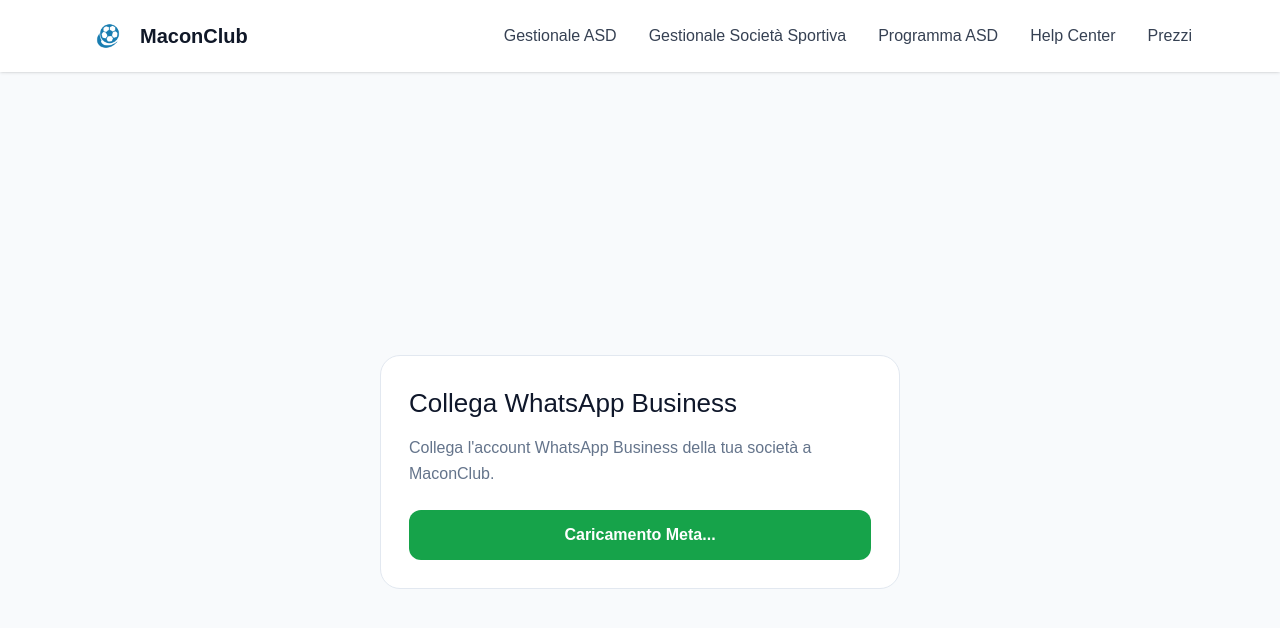
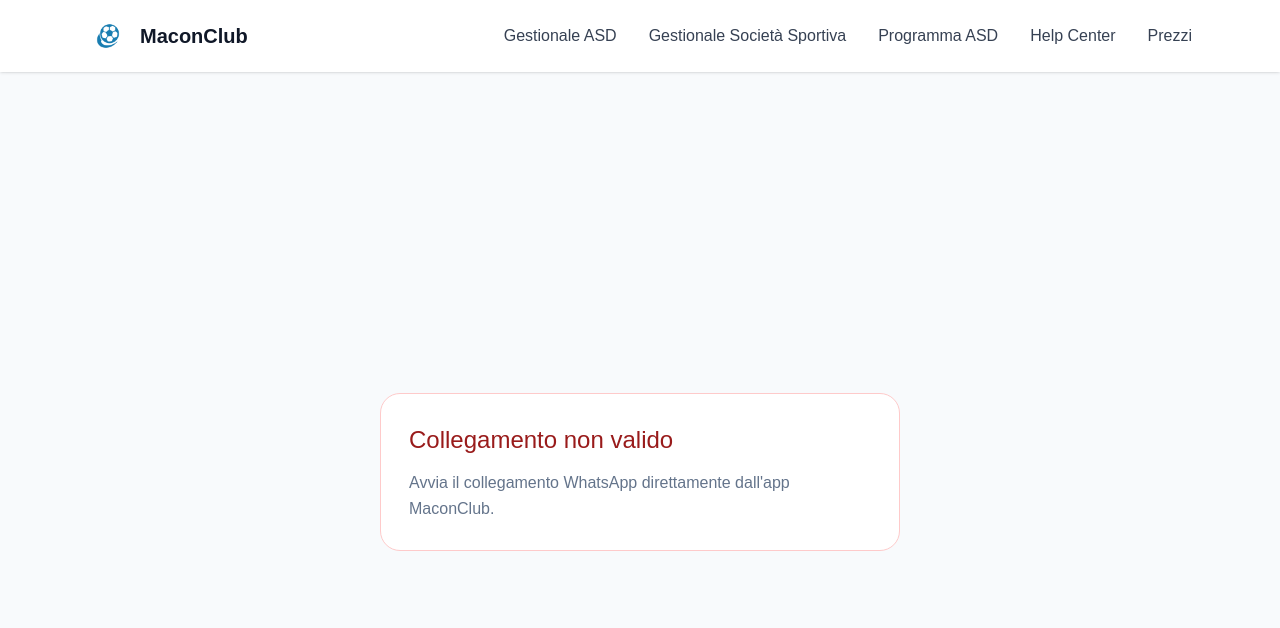
Before and after one commit to maurotto80/maconclub-landing, a Next.js app: page /whatsapp/connect in a window 1280 px wide. Shown: the top 628 px of the page. Built offline with nearby package versions, Linux system fonts and the light colour scheme.

Commit message:
add connect page whatsapp business

```diff
--- a/app/whatsapp/connect/page.tsx
+++ b/app/whatsapp/connect/page.tsx
@@ -1,8 +1,32 @@
 "use client";
 
-import { useEffect, useState } from "react";
+import {
+  useEffect,
+  useState,
+} from "react";
 import Script from "next/script";
 export default function WhatsAppConnectPage() {
+
+    const [
+    connectSession,
+    setConnectSession,
+  ] = useState<string | null>(null);
+
+  const [
+    sessionChecked,
+    setSessionChecked,
+  ] = useState(false);
+
+  const [
+  sessionValid,
+  setSessionValid,
+] = useState(false);
+
+const [
+  sessionError,
+  setSessionError,
+] = useState<string | null>(null);
+
   const [
     loading,
     setLoading,
@@ -22,6 +46,69 @@
   phoneNumberId,
   setPhoneNumberId,
 ] = useState<string | null>(null);
+
+useEffect(() => {
+  const validateSession =
+    async () => {
+      const params =
+        new URLSearchParams(
+          window.location.search
+        );
+
+      const session =
+        params.get("session")?.trim();
+
+      if (!session) {
+        setSessionChecked(true);
+        return;
+      }
+
+      try {
+        const response =
+          await fetch(
+            "https://api.maconclub.com/api/whatsapp/embedded-signup/session/validate",
+            {
+              method: "POST",
+
+              headers: {
+                "Content-Type":
+                  "application/json",
+              },
+
+              body: JSON.stringify({
+                connectToken: session,
+              }),
+            }
+          );
+
+        const data =
+          await response.json();
+
+        if (
+          !response.ok ||
+          data?.valid !== true
+        ) {
+          setSessionError(
+            data?.error ||
+              "Sessione di collegamento non valida"
+          );
+
+          return;
+        }
+
+        setConnectSession(session);
+        setSessionValid(true);
+      } catch {
+        setSessionError(
+          "Impossibile verificare la sessione di collegamento."
+        );
+      } finally {
+        setSessionChecked(true);
+      }
+    };
+
+  validateSession();
+}, []);
 
 useEffect(() => {
   const handleMessage = (
@@ -171,6 +258,61 @@
   );
 };
 
+if (!sessionChecked) {
+  return null;
+}
+
+if (
+  !connectSession ||
+  !sessionValid
+) {
+  return (
+    <main
+      style={{
+        minHeight: "100vh",
+        display: "flex",
+        alignItems: "center",
+        justifyContent: "center",
+        padding: 24,
+        backgroundColor: "#f8fafc",
+      }}
+    >
+      <div
+        style={{
+          width: "100%",
+          maxWidth: 520,
+          backgroundColor: "#ffffff",
+          border: "1px solid #fecaca",
+          borderRadius: 20,
+          padding: 28,
+        }}
+      >
+        <h1
+          style={{
+            margin: 0,
+            fontSize: 24,
+            color: "#991b1b",
+          }}
+        >
+          Collegamento non valido
+        </h1>
+
+        <p
+  style={{
+    marginTop: 12,
+    marginBottom: 0,
+    color: "#64748b",
+    lineHeight: 1.6,
+  }}
+>
+  {sessionError ||
+    "Avvia il collegamento WhatsApp direttamente dall'app MaconClub."}
+</p>
+      </div>
+    </main>
+  );
+}
+
  return (
   <>
     <Script
```
